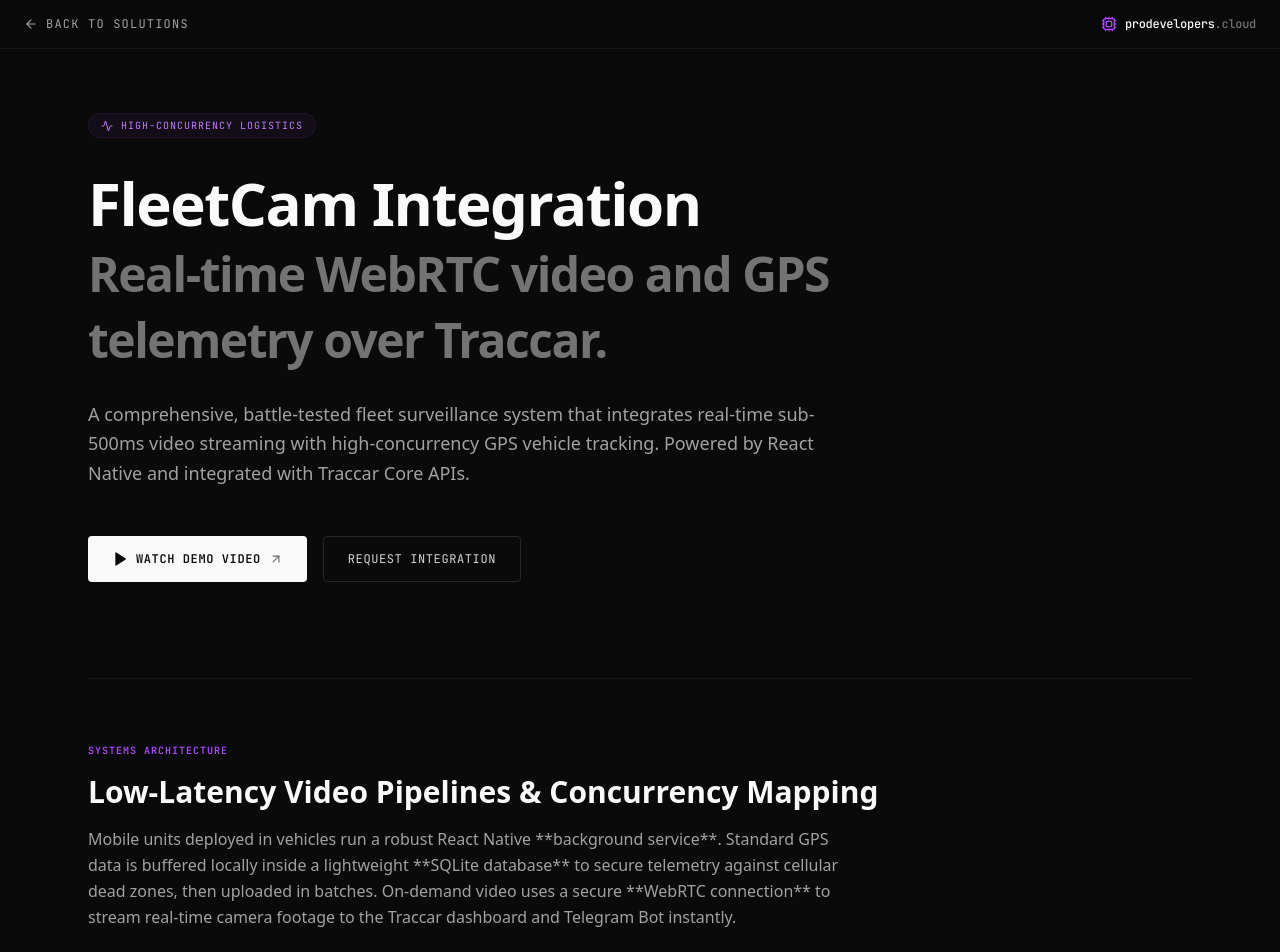
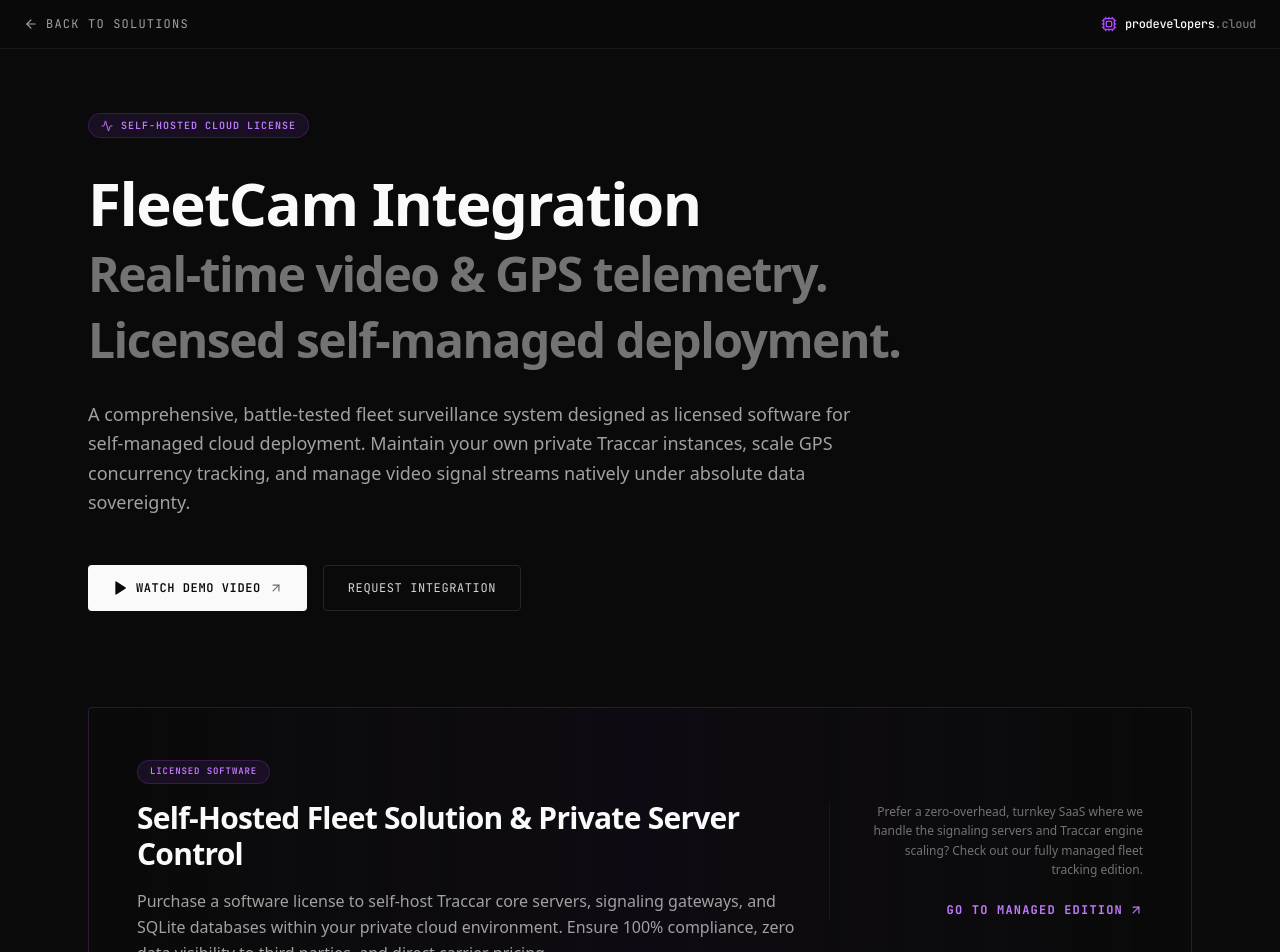
Before and after one commit to sudipshourja/prodevelopers.cloud, a Next.js app: page /solutions/fleetcam-gps-video in a window 1280 px wide. Shown: the top 952 px of the page. Built offline with nearby package versions, Linux system fonts and the light colour scheme.

Commit message:
feat: add cross-linking to managed edition and update service model descriptions

```diff
--- a/src/app/solutions/cctv-cloud-vms/CctvClient.tsx
+++ b/src/app/solutions/cctv-cloud-vms/CctvClient.tsx
@@ -4,7 +4,7 @@
 import {
   ArrowLeft, Shield, Server, Cpu, Database,
   Network, Lock, ArrowUpRight,
-  Play, RefreshCw, ShieldCheck
+  Play, RefreshCw
 } from "lucide-react";
 import Link from "next/link";
 import DemoModal from "@/components/DemoModal";
@@ -52,20 +52,20 @@
 
         {/* Hero Section */}
         <header className="space-y-6 md:space-y-8 max-w-4xl">
-          <div className="inline-flex items-center space-x-2 px-3 py-1 rounded-full border border-purple-500/10 bg-purple-500/5">
+          <div className="inline-flex items-center space-x-2 px-3 py-1 rounded-full border border-purple-500/20 bg-purple-500/10">
             <Shield className="w-3 h-3 text-purple-400 animate-pulse" />
-            <span className="font-mono text-[9px] md:text-[10px] uppercase tracking-widest text-purple-400">Zero-Trust Cloud VMS</span>
+            <span className="font-mono text-[9px] md:text-[10px] uppercase tracking-widest text-purple-400 font-semibold">Self-Hosted Cloud License</span>
           </div>
 
           <h1 className="text-3xl sm:text-5xl md:text-6xl font-semibold tracking-tight leading-[1.1] text-neutral-50">
             CCTV Cloud VMS <br />
             <span className="text-neutral-500 text-2xl sm:text-4xl md:text-5xl text-pretty">
-              Client-side encrypted surveillance on commodity storage.
+              Client-side encrypted surveillance. <br />Licensed self-managed deployment.
             </span>
           </h1>
 
           <p className="text-base md:text-lg text-neutral-400 leading-relaxed max-w-3xl">
-            A comprehensive, cloud-native Video Management System (VMS) that eliminates upfront hardware costs, scales dynamically on Google Cloud Storage, and guarantees 100% privacy via client-side envelope encryption.
+            A comprehensive, cloud-native Video Management System (VMS) designed as licensed software for self-managed deployment. Run the entire secure, zero-trust pipeline directly in your Google Cloud environment, paying raw cloud costs with absolute code and infrastructure ownership.
           </p>
 
           <div className="flex flex-wrap gap-4 pt-4">
@@ -87,6 +87,37 @@
             </a>
           </div>
         </header>
+
+        {/* Service Model & Cross-Linking Section */}
+        <section className="border border-purple-500/20 bg-gradient-to-r from-neutral-950 via-purple-950/10 to-neutral-950 p-8 md:p-12 rounded-sm space-y-6 md:space-y-8" id="service-model">
+          <div className="grid grid-cols-1 lg:grid-cols-12 gap-8 items-center">
+            <div className="lg:col-span-8 space-y-4">
+              <div className="inline-flex items-center space-x-2 px-3 py-1 rounded-full border border-purple-500/20 bg-purple-500/10 text-purple-400 font-mono text-[9px] uppercase tracking-widest font-semibold">
+                Licensed Software
+              </div>
+              <h3 className="text-2xl md:text-3xl font-semibold text-neutral-50 tracking-tight">
+                Self-Managed Deployment & Complete Infrastructure Ownership
+              </h3>
+              <p className="text-sm md:text-base text-neutral-400 leading-relaxed max-w-3xl">
+                Deploy this entire application directly within your own cloud architecture (GCP, AWS, or Cloudflare) via a software license. Pay raw cloud costs with zero middleman markups, customize any layer of the codebase, and bill yourself directly.
+              </p>
+            </div>
+            <div className="lg:col-span-4 lg:text-right border-t lg:border-t-0 lg:border-l border-neutral-900 pt-6 lg:pt-0 lg:pl-8 space-y-4">
+              <p className="text-xs text-neutral-500 leading-relaxed font-sans">
+                Prefer a zero-overhead, plug-and-play solution where we handle 100% of server maintenance and updates? Check out our fully managed SaaS edition.
+              </p>
+              <a
+                href="https://prodevelopers.tech/work/cctv-cloud-vms"
+                target="_blank"
+                rel="noopener noreferrer"
+                className="inline-flex items-center text-xs font-mono uppercase tracking-widest text-purple-400 hover:text-purple-300 font-bold group"
+              >
+                Go to Managed Edition
+                <ArrowUpRight className="w-3.5 h-3.5 ml-1.5 group-hover:translate-x-0.5 group-hover:-translate-y-0.5 transition-transform text-purple-400" />
+              </a>
+            </div>
+          </div>
+        </section>
 
         {/* Technical Architecture Section */}
         <section className="space-y-10 border-t border-neutral-900 pt-16" id="architecture">
--- a/src/app/solutions/edge-native-media-pipeline/EdgeNativeMediaClient.tsx
+++ b/src/app/solutions/edge-native-media-pipeline/EdgeNativeMediaClient.tsx
@@ -3,8 +3,8 @@
 import { useState } from "react";
 import {
   ArrowLeft, Cpu, Database, ArrowUpRight,
-  Play, ShieldCheck,
-  Server, HardDrive, Zap, ZapOff, PlayCircle, Globe, Video
+  Play,
+  HardDrive, Zap, ZapOff, PlayCircle, Globe
 } from "lucide-react";
 import Link from "next/link";
 import DemoModal from "@/components/DemoModal";
@@ -38,20 +38,20 @@
 
         {/* Hero Section */}
         <header className="space-y-6 md:space-y-8 max-w-4xl">
-          <div className="inline-flex items-center space-x-2 px-3 py-1 rounded-full border border-purple-500/10 bg-purple-500/5">
+          <div className="inline-flex items-center space-x-2 px-3 py-1 rounded-full border border-purple-500/20 bg-purple-500/10">
             <Zap className="w-3 h-3 text-purple-400 animate-pulse" />
-            <span className="font-mono text-[9px] md:text-[10px] uppercase tracking-widest text-purple-400">Edge-Native Infrastructure</span>
+            <span className="font-mono text-[9px] md:text-[10px] uppercase tracking-widest text-purple-400 font-semibold">Self-Hosted Cloud License</span>
           </div>
 
           <h1 className="text-3xl sm:text-5xl md:text-6xl font-semibold tracking-tight leading-[1.1] text-neutral-50">
             Edge-Native Media Pipeline <br />
             <span className="text-neutral-500 text-2xl sm:text-4xl md:text-5xl text-pretty">
-              High-efficiency transcoding & serverless video delivery.
+              High-efficiency transcoding. <br />Licensed self-hosted deployment.
             </span>
           </h1>
 
           <p className="text-base md:text-lg text-neutral-400 leading-relaxed max-w-3xl">
-            A custom, enterprise-grade media ecosystem that leverages Cloudflare R2, Workers, and Durable Objects to perform automated, scale-to-zero FFmpeg multi-bitrate packaging. Completely eliminates egress fees and expensive "per-minute" platform markups.
+            A custom, enterprise-grade media ecosystem designed as licensed software for self-managed cloud deployment. Run the entire scale-to-zero media pipeline using your own Cloudflare and serverless infrastructure, guaranteeing absolute ownership of your video streams, assets, and databases.
           </p>
 
           <div className="flex flex-wrap gap-4 pt-4">
@@ -73,6 +73,37 @@
             </a>
           </div>
         </header>
+
+        {/* Service Model & Cross-Linking Section */}
+        <section className="border border-purple-500/20 bg-gradient-to-r from-neutral-950 via-purple-950/10 to-neutral-950 p-8 md:p-12 rounded-sm space-y-6 md:space-y-8" id="service-model">
+          <div className="grid grid-cols-1 lg:grid-cols-12 gap-8 items-center">
+            <div className="lg:col-span-8 space-y-4">
+              <div className="inline-flex items-center space-x-2 px-3 py-1 rounded-full border border-purple-500/20 bg-purple-500/10 text-purple-400 font-mono text-[9px] uppercase tracking-widest font-semibold">
+                Licensed Software
+              </div>
+              <h3 className="text-2xl md:text-3xl font-semibold text-neutral-50 tracking-tight">
+                Self-Hosted Media Engine & Full Infrastructure Control
+              </h3>
+              <p className="text-sm md:text-base text-neutral-400 leading-relaxed max-w-3xl">
+                Purchase a software license to deploy this entire media pipeline inside your own Cloudflare environment (R2, Workers, and Durable Objects) and serverless containers. Pay pure cloud platform pricing directly, with absolute data privacy and zero middleman markups.
+              </p>
+            </div>
+            <div className="lg:col-span-4 lg:text-right border-t lg:border-t-0 lg:border-l border-neutral-900 pt-6 lg:pt-0 lg:pl-8 space-y-4">
+              <p className="text-xs text-neutral-500 leading-relaxed font-sans">
+                Prefer a zero-overhead, plug-and-play solution? Get this entire system as a fully managed SaaS instead.
+              </p>
+              <a
+                href="https://prodevelopers.tech/work/edge-native-media-pipeline"
+                target="_blank"
+                rel="noopener noreferrer"
+                className="inline-flex items-center text-xs font-mono uppercase tracking-widest text-purple-400 hover:text-purple-300 font-bold group"
+              >
+                Go to Managed Edition
+                <ArrowUpRight className="w-3.5 h-3.5 ml-1.5 group-hover:translate-x-0.5 group-hover:-translate-y-0.5 transition-transform text-purple-400" />
+              </a>
+            </div>
+          </div>
+        </section>
 
         {/* Technical Architecture Section */}
         <section className="space-y-10 border-t border-neutral-900 pt-16" id="architecture">
--- a/src/app/solutions/fleetcam-gps-video/FleetCamClient.tsx
+++ b/src/app/solutions/fleetcam-gps-video/FleetCamClient.tsx
@@ -3,7 +3,7 @@
 import { useState } from "react";
 import {
   ArrowLeft, Cpu, Database, ArrowUpRight,
-  Play, ShieldCheck,
+  Play,
   Smartphone, Bot, Video, Activity, MapPin, Users
 } from "lucide-react";
 import Link from "next/link";
@@ -38,20 +38,20 @@
 
         {/* Hero Section */}
         <header className="space-y-6 md:space-y-8 max-w-4xl">
-          <div className="inline-flex items-center space-x-2 px-3 py-1 rounded-full border border-purple-500/10 bg-purple-500/5">
+          <div className="inline-flex items-center space-x-2 px-3 py-1 rounded-full border border-purple-500/20 bg-purple-500/10">
             <Activity className="w-3 h-3 text-purple-400 animate-pulse" />
-            <span className="font-mono text-[9px] md:text-[10px] uppercase tracking-widest text-purple-400">High-Concurrency Logistics</span>
+            <span className="font-mono text-[9px] md:text-[10px] uppercase tracking-widest text-purple-400 font-semibold">Self-Hosted Cloud License</span>
           </div>
 
           <h1 className="text-3xl sm:text-5xl md:text-6xl font-semibold tracking-tight leading-[1.1] text-neutral-50">
             FleetCam Integration <br />
             <span className="text-neutral-500 text-2xl sm:text-4xl md:text-5xl text-pretty">
-              Real-time WebRTC video and GPS telemetry over Traccar.
+              Real-time video & GPS telemetry. <br />Licensed self-managed deployment.
             </span>
           </h1>
 
           <p className="text-base md:text-lg text-neutral-400 leading-relaxed max-w-3xl">
-            A comprehensive, battle-tested fleet surveillance system that integrates real-time sub-500ms video streaming with high-concurrency GPS vehicle tracking. Powered by React Native and integrated with Traccar Core APIs.
+            A comprehensive, battle-tested fleet surveillance system designed as licensed software for self-managed cloud deployment. Maintain your own private Traccar instances, scale GPS concurrency tracking, and manage video signal streams natively under absolute data sovereignty.
           </p>
 
           <div className="flex flex-wrap gap-4 pt-4">
@@ -73,6 +73,37 @@
             </a>
           </div>
         </header>
+
+        {/* Service Model & Cross-Linking Section */}
+        <section className="border border-purple-500/20 bg-gradient-to-r from-neutral-950 via-purple-950/10 to-neutral-950 p-8 md:p-12 rounded-sm space-y-6 md:space-y-8" id="service-model">
+          <div className="grid grid-cols-1 lg:grid-cols-12 gap-8 items-center">
+            <div className="lg:col-span-8 space-y-4">
+              <div className="inline-flex items-center space-x-2 px-3 py-1 rounded-full border border-purple-500/20 bg-purple-500/10 text-purple-400 font-mono text-[9px] uppercase tracking-widest font-semibold">
+                Licensed Software
+              </div>
+              <h3 className="text-2xl md:text-3xl font-semibold text-neutral-50 tracking-tight">
+                Self-Hosted Fleet Solution & Private Server Control
+              </h3>
+              <p className="text-sm md:text-base text-neutral-400 leading-relaxed max-w-3xl">
+                Purchase a software license to self-host Traccar core servers, signaling gateways, and SQLite databases within your private cloud environment. Ensure 100% compliance, zero data visibility to third parties, and direct carrier pricing.
+              </p>
+            </div>
+            <div className="lg:col-span-4 lg:text-right border-t lg:border-t-0 lg:border-l border-neutral-900 pt-6 lg:pt-0 lg:pl-8 space-y-4">
+              <p className="text-xs text-neutral-500 leading-relaxed font-sans">
+                Prefer a zero-overhead, turnkey SaaS where we handle the signaling servers and Traccar engine scaling? Check out our fully managed fleet tracking edition.
+              </p>
+              <a
+                href="https://prodevelopers.tech/work/fleetcam-gps-video"
+                target="_blank"
+                rel="noopener noreferrer"
+                className="inline-flex items-center text-xs font-mono uppercase tracking-widest text-purple-400 hover:text-purple-300 font-bold group"
+              >
+                Go to Managed Edition
+                <ArrowUpRight className="w-3.5 h-3.5 ml-1.5 group-hover:translate-x-0.5 group-hover:-translate-y-0.5 transition-transform text-purple-400" />
+              </a>
+            </div>
+          </div>
+        </section>
 
         {/* Technical Architecture Section */}
         <section className="space-y-10 border-t border-neutral-900 pt-16" id="architecture">
```
